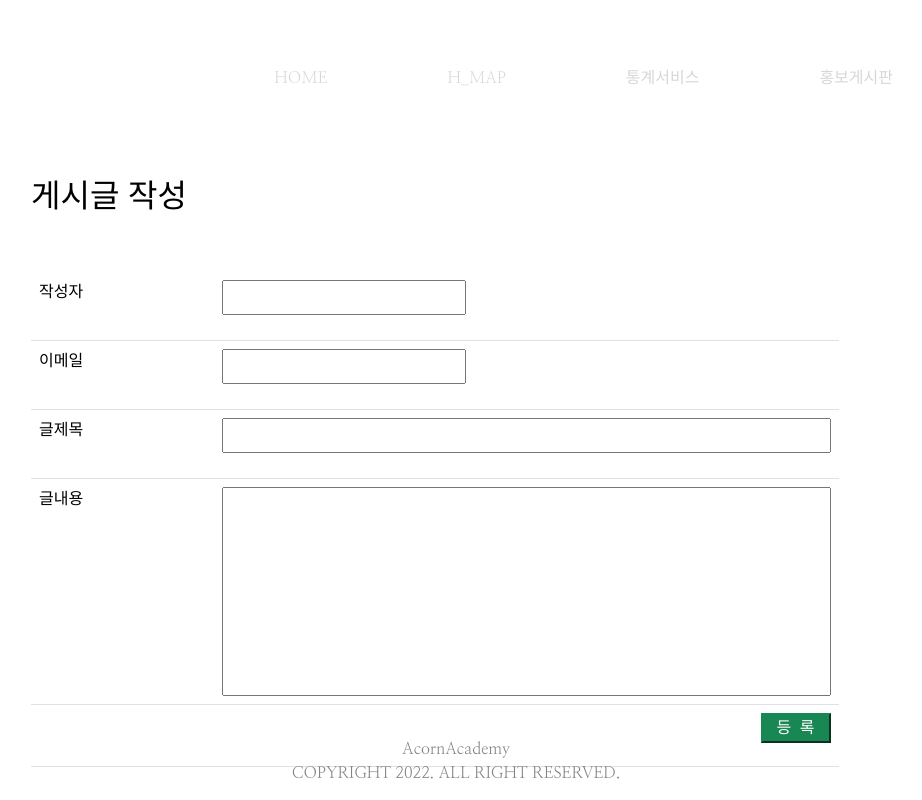
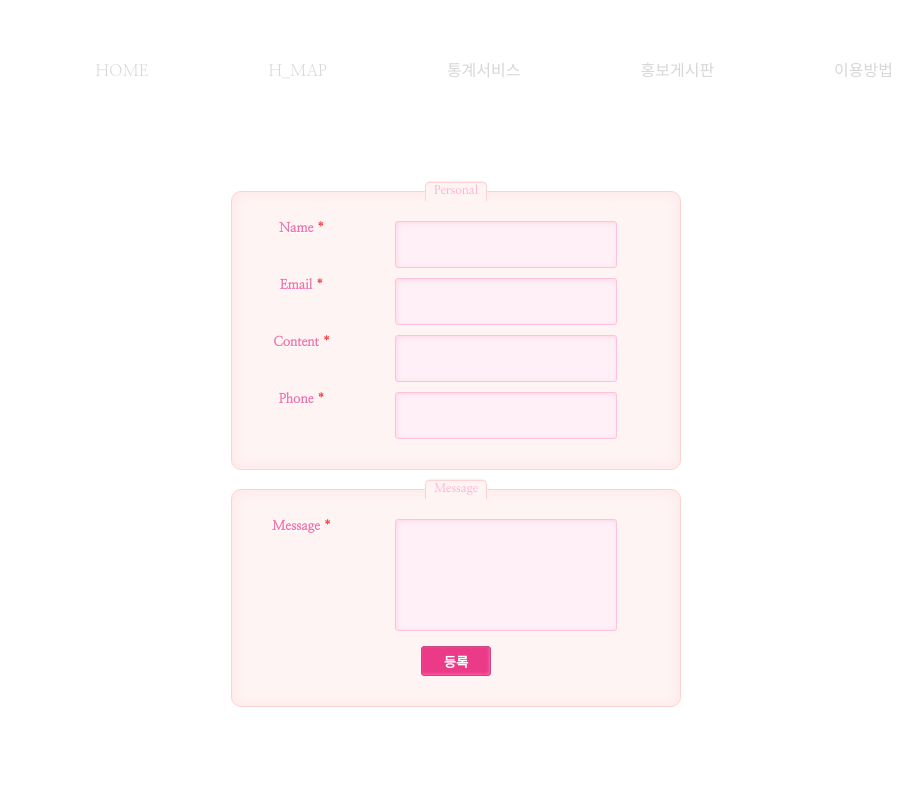
Before and after one commit to 3307rla/Hongbo, a Django app: page /board/insert in a window 1280 px wide; the page is wider, and only the part inside the window is pictured. Shown: that part, without its empty margins (184-1106 px from the left). Run offline with Django 4.2, Linux system fonts and the light colour scheme; some web fonts are replaced.

Commit message:
게시글 작성폼 수정

```diff
--- a/Hongbo/myapp/static/css/form.css
+++ b/Hongbo/myapp/static/css/form.css
@@ -1,9 +1,4 @@
-form {
-	color: black;
-	width: 850px;
-	height: 550px;
-	margin: auto;
-}
+
 
 table {
 	height: 90%;
--- a/Hongbo/myapp/templates/hmap.html
+++ b/Hongbo/myapp/templates/hmap.html
@@ -16,10 +16,11 @@
 	<div class="header" id="link_header">
             <nav class="navbar">
                 <ul class="navbar_menu">
-				<li><a href="/main">HOME</a></li>
+                    <li><a href="#link_header">HOME</a></li>
                     <li><a href="/hmap">H_MAP</a></li>
                     <li><a href="/statistics">통계서비스</a></li>
-				<li><a href="#link_main_text2">홍보게시판</a></li>
+                    <li><a href="/board">홍보게시판</a></li>
+                    <li><a href="#intro">이용방법</a></li>
                 </ul>
             </nav>
      </div>
--- a/Hongbo/myapp/templates/insert.html
+++ b/Hongbo/myapp/templates/insert.html
@@ -19,29 +19,119 @@
 	href="https://fonts.googleapis.com/css2?family=Nanum+Myeongjo&display=swap"
 	rel="stylesheet">
 <link href="{%static 'css/styles.css' %}" rel="stylesheet" />
-<link
-	href="https://cdn.jsdelivr.net/npm/bootstrap@5.0.2/dist/css/bootstrap.min.css"
-	rel="stylesheet"
-	integrity="sha384-EVSTQN3/azprG1Anm3QDgpJLIm9Nao0Yz1ztcQTwFspd3yD65VohhpuuCOmLASjC"
-	crossorigin="anonymous">
 <link href="{%static 'css/board.css' %}"  rel="stylesheet"/>
 <link href="{%static 'css/form.css' %}"  rel="stylesheet"/>
+
+<style type="text/css">
+.form-style-3{
+	max-width: 450px;
+	font-family: "Lucida Sans Unicode", "Lucida Grande", sans-serif;
+	margin: 0 auto;
+}
+.form-style-3 label{
+	display:block;
+	margin-bottom: 10px;
+}
+.form-style-3 label > span{
+	float: left;
+	width: 100px;
+	color: #F072A9;
+	font-weight: bold;
+	font-size: 13px;
+	text-shadow: 1px 1px 1px #fff;
+}
+.form-style-3 fieldset{
+	border-radius: 10px;
+	-webkit-border-radius: 10px;
+	-moz-border-radius: 10px;
+	margin: 0px 0px 10px 0px;
+	border: 1px solid #FFD2D2;
+	padding: 20px;
+	background: #FFF4F4;
+	box-shadow: inset 0px 0px 15px #FFE5E5;
+	-moz-box-shadow: inset 0px 0px 15px #FFE5E5;
+	-webkit-box-shadow: inset 0px 0px 15px #FFE5E5;
+	text-align: center;
+
+}
+.form-style-3 fieldset legend{
+	color: #FFA0C9;
+	border-top: 1px solid #FFD2D2;
+	border-left: 1px solid #FFD2D2;
+	border-right: 1px solid #FFD2D2;
+	border-radius: 5px 5px 0px 0px;
+	-webkit-border-radius: 5px 5px 0px 0px;
+	-moz-border-radius: 5px 5px 0px 0px;
+	background: #FFF4F4;
+	padding: 0px 8px 3px 8px;
+	box-shadow: -0px -1px 2px #F1F1F1;
+	-moz-box-shadow:-0px -1px 2px #F1F1F1;
+	-webkit-box-shadow:-0px -1px 2px #F1F1F1;
+	font-weight: normal;
+	font-size: 12px;
+}
+.form-style-3 textarea{
+	width:250px;
+	height:100px;
+}
+.form-style-3 input[type=text],
+.form-style-3 input[type=date],
+.form-style-3 input[type=datetime],
+.form-style-3 input[type=number],
+.form-style-3 input[type=search],
+.form-style-3 input[type=time],
+.form-style-3 input[type=url],
+.form-style-3 input[type=email],
+.form-style-3 select,
+.form-style-3 textarea{
+	border-radius: 3px;
+	-webkit-border-radius: 3px;
+	-moz-border-radius: 3px;
+	border: 1px solid #FFC2DC;
+	outline: none;
+	color: #F072A9;
+	padding: 5px 8px 5px 8px;
+	box-shadow: inset 1px 1px 4px #FFD5E7;
+	-moz-box-shadow: inset 1px 1px 4px #FFD5E7;
+	-webkit-box-shadow: inset 1px 1px 4px #FFD5E7;
+	background: #FFEFF6;
+	width:50%;
+}
+.form-style-3  input[type=submit],
+.form-style-3  input[type=button]{
+	background: #EB3B88;
+	border: 1px solid #C94A81;
+	padding: 5px 15px 5px 15px;
+	color: #FFCBE2;
+	box-shadow: inset -1px -1px 3px #FF62A7;
+	-moz-box-shadow: inset -1px -1px 3px #FF62A7;
+	-webkit-box-shadow: inset -1px -1px 3px #FF62A7;
+	border-radius: 3px;
+	border-radius: 3px;
+	-webkit-border-radius: 3px;
+	-moz-border-radius: 3px;
+	font-weight: bold;
+}
+.required{
+	color:red;
+	font-weight:normal;
+}
+</style>
 </head>
 <body>
 	<div class="header" id="link_header">
             <nav class="navbar">
                 <ul class="navbar_menu">
-				<li><a href="/main">HOME</a></li>
+                    <li><a href="#link_header">HOME</a></li>
                     <li><a href="/hmap">H_MAP</a></li>
                     <li><a href="/statistics">통계서비스</a></li>
                     <li><a href="/board">홍보게시판</a></li>
+                    <li><a href="#intro">이용방법</a></li>
                 </ul>
             </nav>
      </div>
 	<br /><br /><br />
-	<form action="/board/insertok" method="post" id="frm">
-		{% csrf_token %}
-		<table class="table" style="width: 95%">
+		<!-- <table class="table" style="width: 95%">
 			<h2>게시글 작성</h2>
 			<br /><br />
 			<tr>
@@ -66,13 +156,21 @@
 					<input type="button" value="등  록" id="btnOk" class="btn-success">
 				</td>
 			</tr>
-		</table>
+		</table> -->
+		<div class="form-style-3">
+		<form action="/board/insertok" method="post" id="frm">
+		{% csrf_token %}
+			<fieldset><legend>Personal</legend>
+			<label for="field1"><span>Name <span class="required">*</span></span><input type="text" class="input-field" name="name" value="" /></label>
+			<label for="field2"><span>Email <span class="required">*</span></span><input type="email" class="input-field" name="mail" value="" /></label>
+			<label for="field3"><span>Content <span class="required">*</span></span><input type="text" class="input-field" name="content" value="" /></label>
+			<label for="field3"><span>Phone <span class="required">*</span></span><input type="text" class="input-field" name="phone" value="" /></label>
+			</fieldset>
+			<fieldset><legend>Message</legend>
+			<label for="field6"><span>Message <span class="required">*</span></span><textarea name="field6" class="textarea-field"></textarea></label>
+			<label><span> </span><input type="submit" value="등록" id="btnOk"/></label>
+			</fieldset>
 			</form>
-
-	<!-- footer -->
-  	<div class="footer">
-       AcornAcademy <br>
-       COPYRIGHT 2022. ALL RIGHT RESERVED.
 		</div>
 
 	<script type="text/javascript">
```
Also changed, not shown: Hongbo/myapp/templates/content.html (+3 -11 lines), Hongbo/myapp/templates/update.html (+3 -6 lines). Lines whose indentation alone changed are shown as unchanged.
